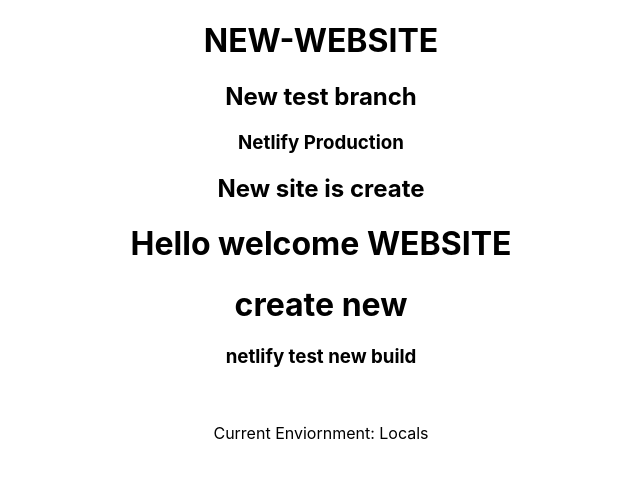
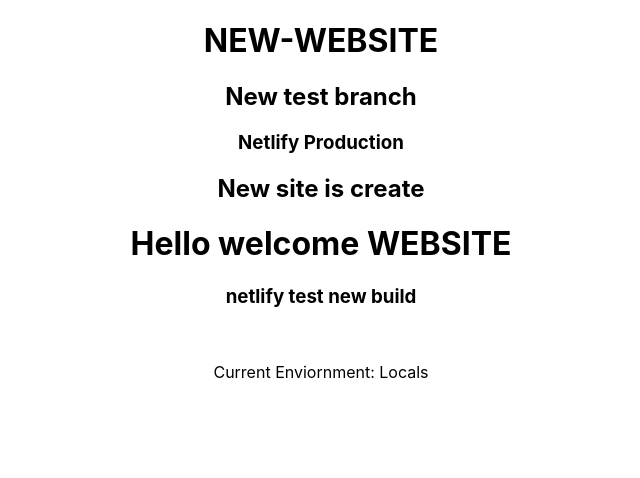
Before and after one commit to saurabhgola/testwebsite, a React (Create React App) app: page / in a window 1280 px wide. Shown: the top 478 px of the page, without its empty margins (319-959 px from the left). Built offline with nearby package versions, Linux system fonts and the light colour scheme.

Commit message:
Fix leatest site create

```diff
--- a/src/App.js
+++ b/src/App.js
@@ -9,7 +9,6 @@
      <h3>Netlify Production</h3>
      <h2>New site is create</h2>
      <h1>Hello welcome WEBSITE</h1>
-     <h1>create new </h1>
      <h3>netlify test new build</h3>
       <br/>
       <p className="App-intro">Current Enviornment: {process.env.REACT_APP_ENVIORNMENT}</p>
```
